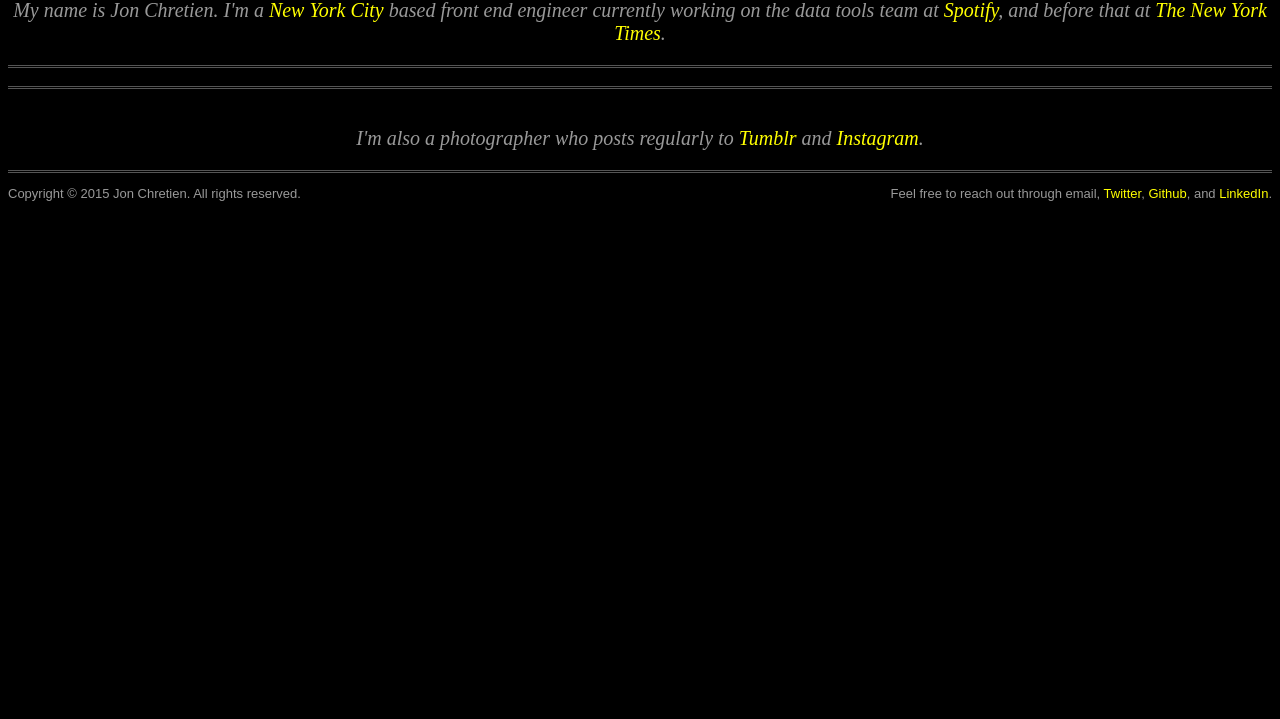
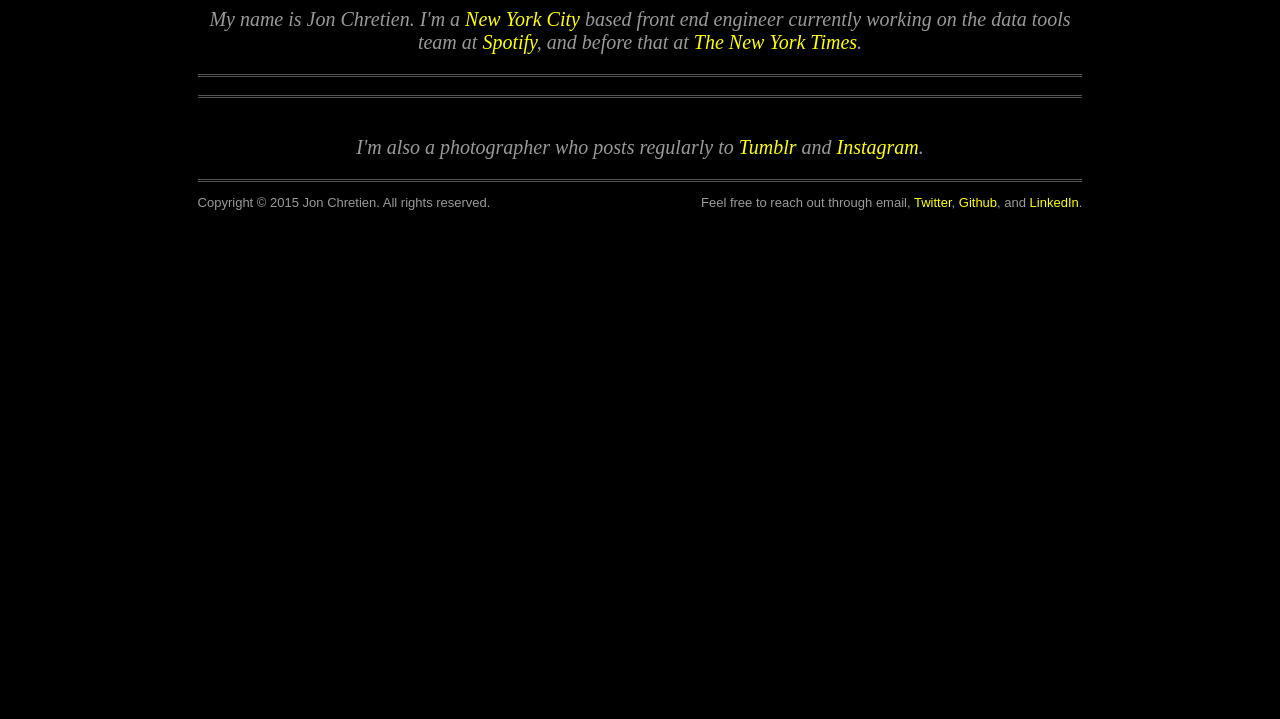
Before and after one commit to akhil2015/replica_jonchretien, a plain HTML site: page index.html in a window 1280 px wide. Shown: the part 81-800 px from the top of the page. Drawn offline with Linux system fonts and the light colour scheme.

Commit message:
added container

```diff
--- a/index.html
+++ b/index.html
@@ -6,6 +6,7 @@
 	</head>
 	<body>
 	<!--This line is added by Manoram-->
+		<div id="box-container">
 			<div id="header">
 				<h1>Hello.</h1>
 				<p class="em">My name is Jon Chretien. I'm a <a href="#">New York City</a> based front end engineer currently working on the data tools team at <a href="#">Spotify</a>, and before that at <a href="#">The New York Times</a>.</p>
@@ -31,5 +32,6 @@
 				<p id="copyright">Copyright © 2015 Jon Chretien. All rights reserved.</p>
 				<p id="links">Feel free to reach out through email, <a href="#">Twitter</a>, <a href="#">Github</a>, and <a href="#">LinkedIn</a>.</p>
 			</div>
+		</div>
 	</body>
 </html>
--- a/style.css
+++ b/style.css
@@ -1,5 +1,10 @@
 body{
 	background-color: black;
+}
+#box-container {
+  width:70%;
+  border:1px solid #000;
+  margin:auto;
 }
 #header{
 	text-align: center;
```
Lines whose indentation alone changed are shown as unchanged.
